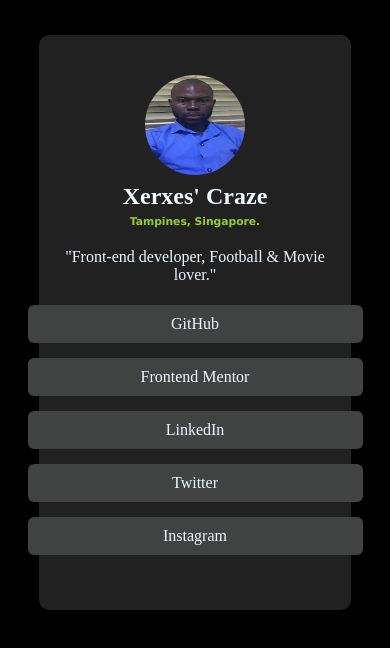
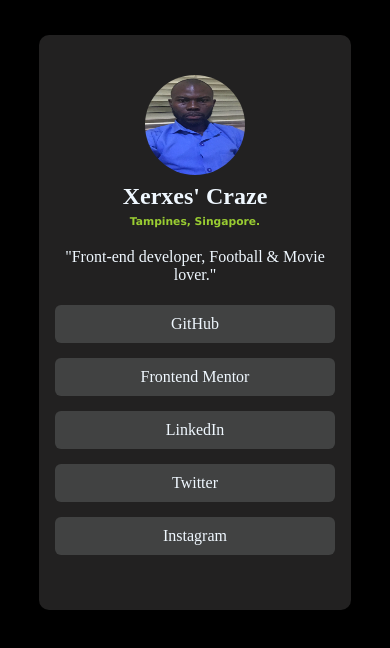
Before and after one commit to leongratis/handles, a plain HTML site: page index.html in a window 390 px wide. Drawn offline with Linux system fonts and the light colour scheme.

Commit message:
first commit

```diff
--- a/style.css
+++ b/style.css
@@ -77,7 +77,7 @@ body{
     }
 
     .container ul li{
-        width: 335px;
+        width: 280px;
         margin-block: 15px;
         padding: 9px;
     }
```
